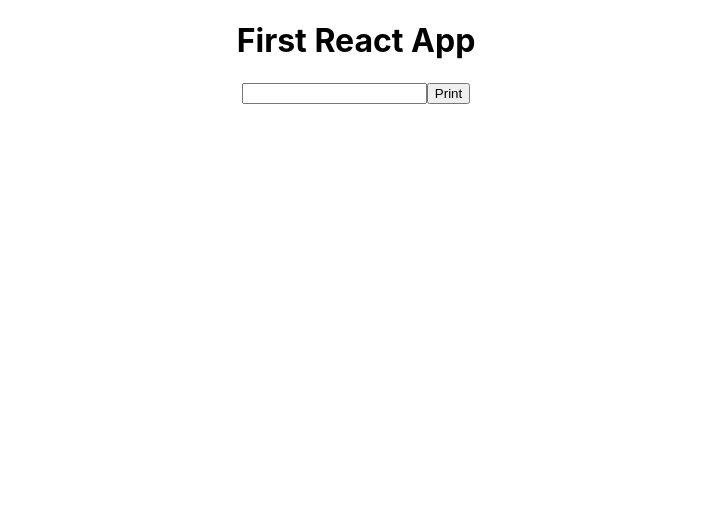
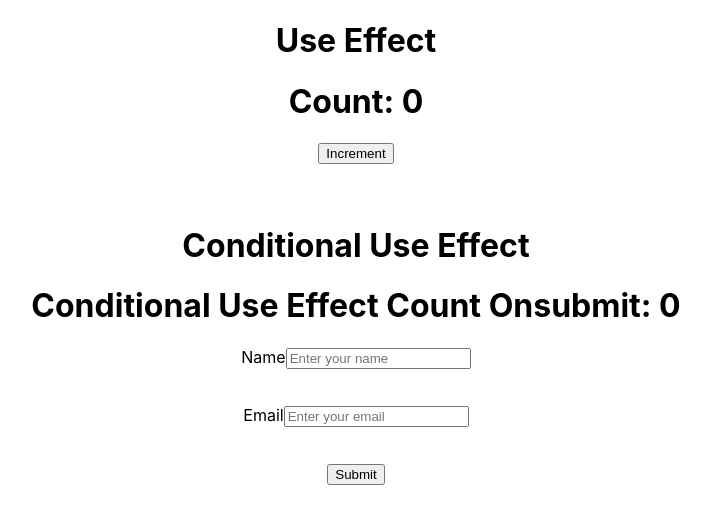
Before and after one commit to DevelSajjad/learn_react, a React (Create React App) app: page / in a window 1280 px wide. Shown: the top 524 px of the page, without its empty margins (284-994 px from the left). Built offline with nearby package versions, Linux system fonts and the light colour scheme.

Commit message:
Conditional and Without Conditional useEffect

```diff
--- a/src/App.js
+++ b/src/App.js
@@ -1,6 +1,7 @@
 import logo from './logo.svg';
 import './App.css';
 import { useState } from 'react';
+import UseEffect from './UseEffect';
 
 function App() {
   const [data, inputData] = useState(null);
@@ -12,11 +13,13 @@ function App() {
 
   return (
     <div className="App">
-      <h1>First React App</h1>
+      {/* <h1>First React App</h1> */}
 
-      <p>{print ? data : null}</p>
+      {/* <p>{print ? data : null}</p>
       <input onChange={getData}/>
-      <button onClick={()=>printData(print ? false : true)}>Print</button>
+      <button onClick={()=>printData(print ? false : true)}>Print</button> */}
+
+      <UseEffect/>
     </div>
   );
 }
--- a/src/InputForm.js
+++ b/src/InputForm.js
@@ -17,6 +17,7 @@ function InputForm() {
     }
     return (
         <div>
+            <h1>{ name }</h1>
             <h1>Form</h1>
             <form onSubmit={getFormData}>
                 <label>Name</label> <br/>
--- /dev/null
+++ b/src/UseEffect.js
@@ -0,0 +1,68 @@
+import { useEffect, useState } from "react";
+function UseEffect() {
+    const[increment, setIncrement] = useState(0);
+    const[name, setName] = useState('');
+    const[email, setEmail] = useState('');
+    const[errorName, setErrorName] = useState('');
+    const[errorEmail, setErrorEmail] = useState('');
+    const[conditionalCount, setConditionalCount] = useState(0);
+    useEffect(()=> {
+       console.warn('Without Conditional');
+    });
+
+    useEffect(()=> {
+        console.warn('Conditional');
+    }, [conditionalCount]);
+
+    function formSubmit(e) {
+        e.preventDefault();
+        console.log(name, email);
+
+        setConditionalCount(conditionalCount + 1);
+    }
+
+    function nameHandler(e) {
+        let length = e.length;
+        if (length < 5) {
+            setErrorName('Enter your full name please.');
+        } else {
+            setErrorName('')
+        }
+    }
+    function emailHandler(e) {
+        let length = e.length;
+        if (length < 5) {
+            setErrorEmail('Enter your correct email.');
+        } else {
+            setErrorEmail('')
+        }
+    }
+    return (
+        <div>
+            <h1>Use Effect</h1>
+            <h1>Count: {increment}</h1>
+            <button onClick={()=> setIncrement(increment + 1)} >Increment</button>
+            <br></br>
+            <br></br>
+            <br></br>
+            <h1>Conditional Use Effect</h1>
+            <h1>Conditional Use Effect Count Onsubmit: {conditionalCount}</h1>
+            <form onSubmit={formSubmit}>
+                <label>Name</label>
+                <input type="text" onChange={(e)=> {setName(e.target.value); nameHandler(e.target.value) }} placeholder="Enter your name" />
+                <br></br>
+                <p>{errorName}</p>
+                <br></br>
+                <label>Email</label>
+                <input type="email" onChange={(e)=> {setEmail(e.target.value); emailHandler(e.target.value) }} placeholder="Enter your email"/>
+                <br></br>
+                <p>{errorEmail}</p>
+                <br></br>
+                <button type="submit">Submit</button>
+
+            </form>
+        </div>
+    );
+}
+
+export default UseEffect;
```
